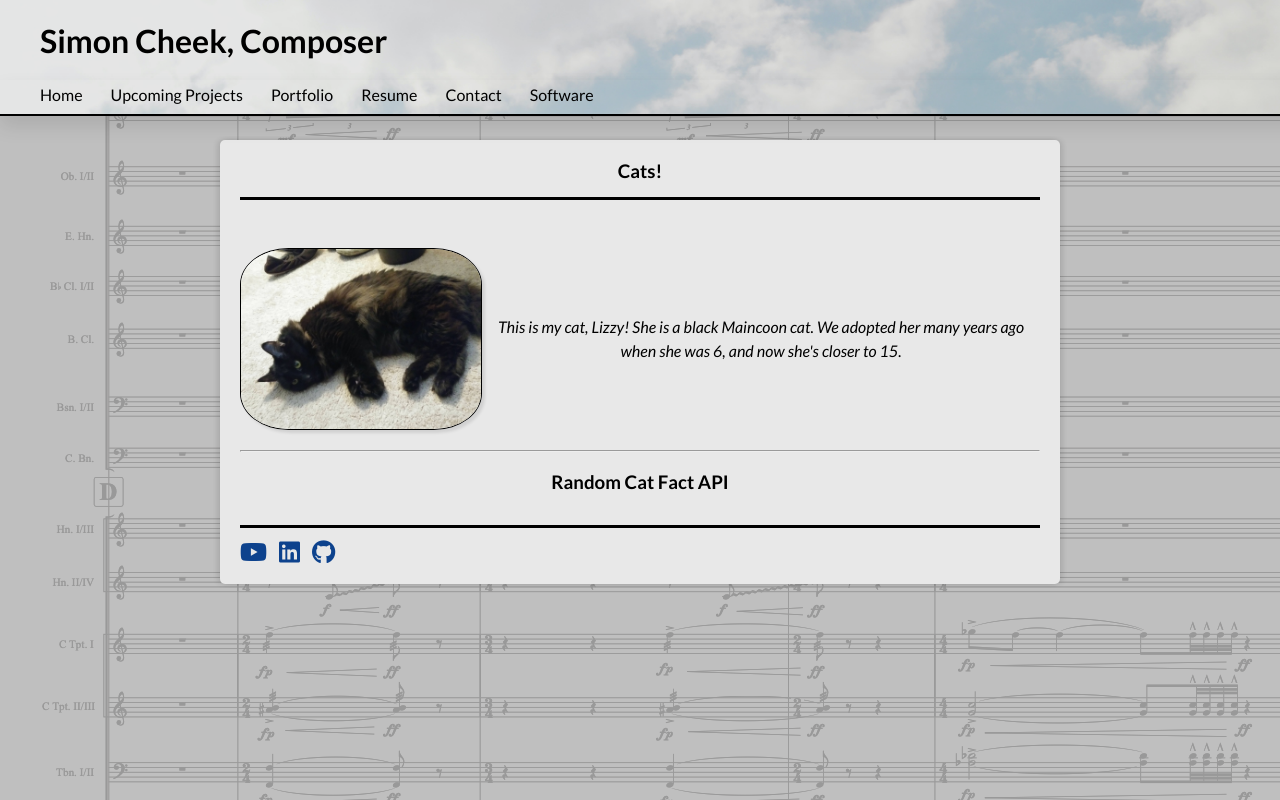
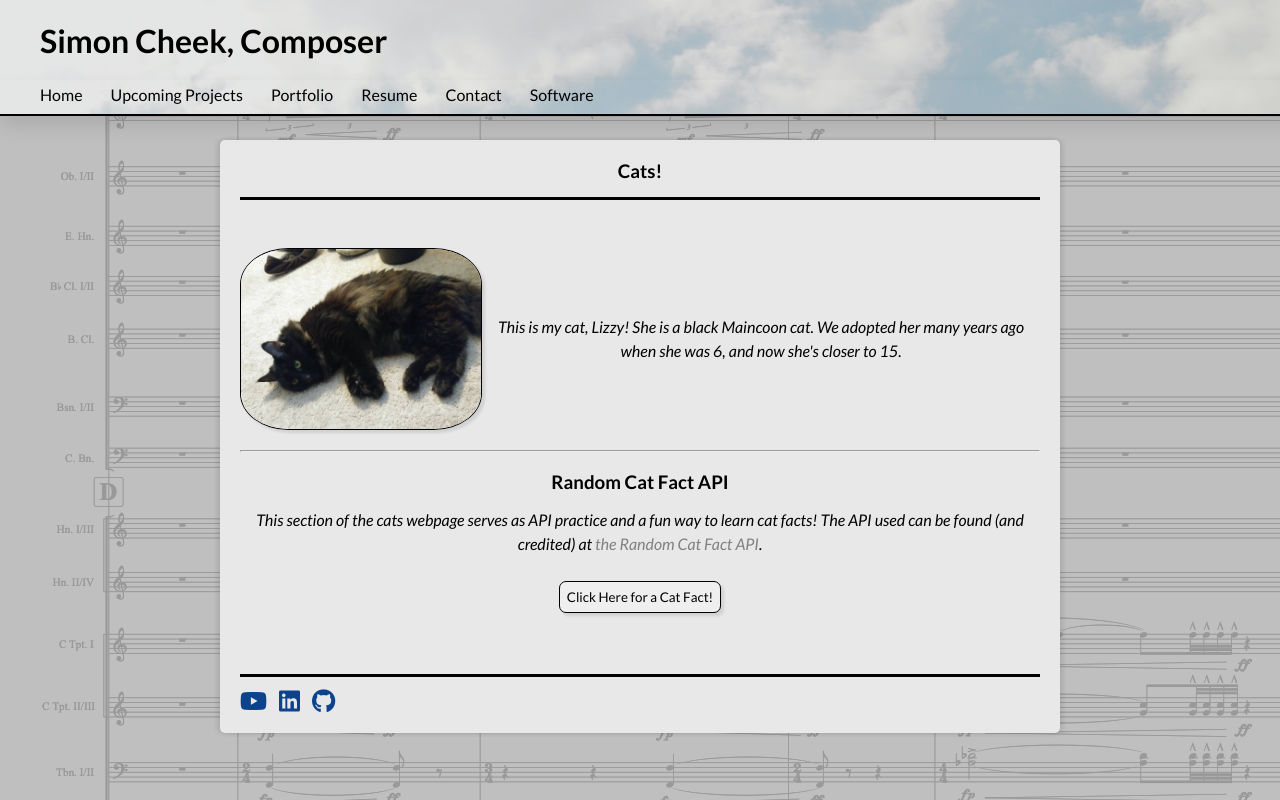
Before and after one commit to Simon-Cheek/Simon-Cheek, a plain HTML site: page cat.html in a window 1280 px wide. Drawn offline with Linux system fonts and the light colour scheme.

Commit message:
update cat page

```diff
--- a/cat.html
+++ b/cat.html
@@ -66,6 +66,17 @@
 
             <div class="cat-api">
                 <h3 class="intro-header">Random Cat Fact API</h3>
+
+                <p class="gen-h side-text">This section of the cats webpage serves as API practice
+                    and a fun way to learn cat facts! The API used can be found (and credited) at
+                    <a href="https://catfact.ninja/#/">the Random Cat Fact API</a>.
+                </p>
+
+                <div class="center-wrapper">
+                    <button class="btn">Click Here for a Cat Fact!</button>
+                </div>
+
+                <ul class="fact-list"></ul>
             </div>
 
 
--- a/style.css
+++ b/style.css
@@ -415,6 +415,12 @@ input {
   text-align: center;
 }
 
+.center-wrapper {
+  display: flex;
+  justify-content: center;
+}
+
+
 
 @media screen and (max-width: 800px) {
   .photo {
```
Also changed, not shown: software.html (+1 -1 lines).
